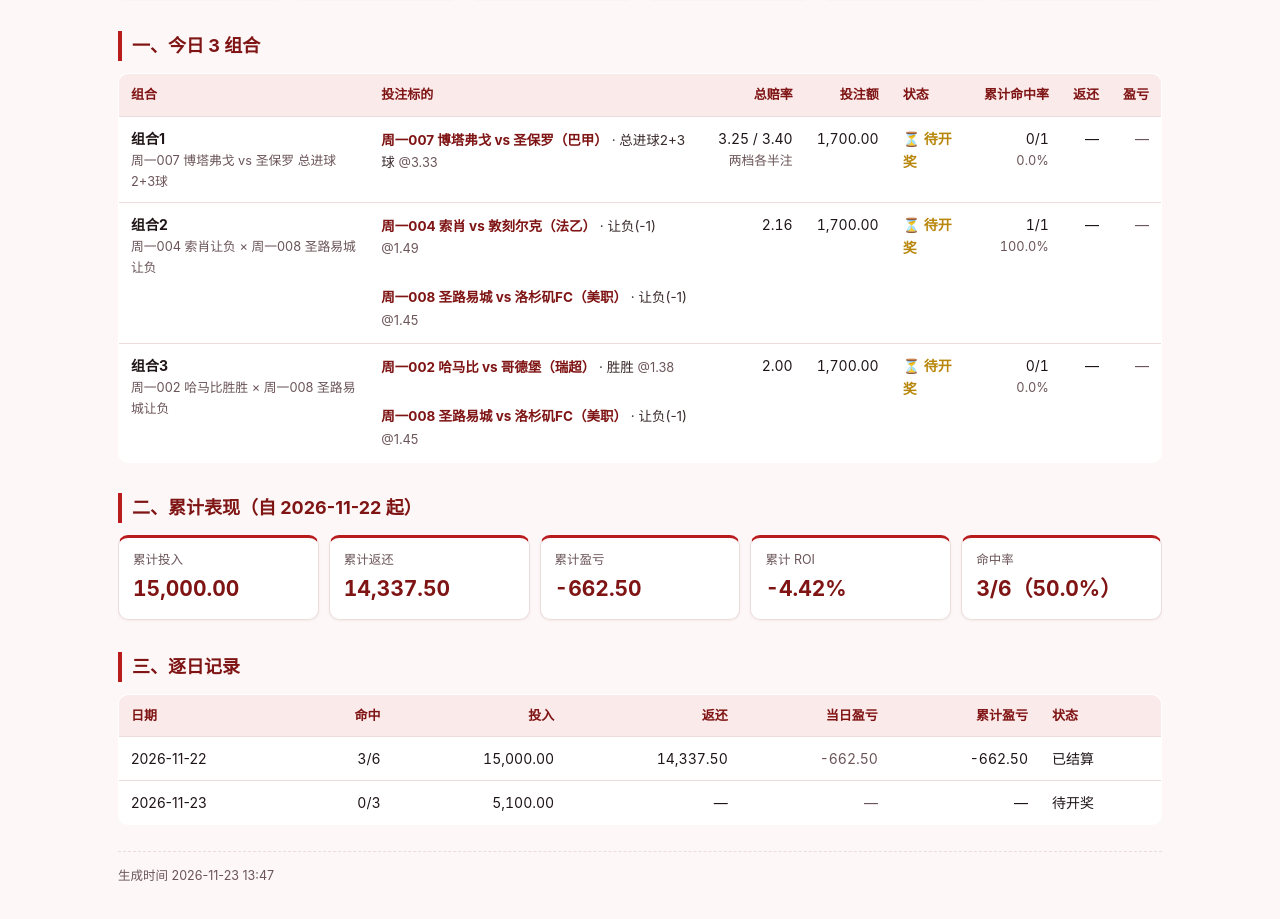
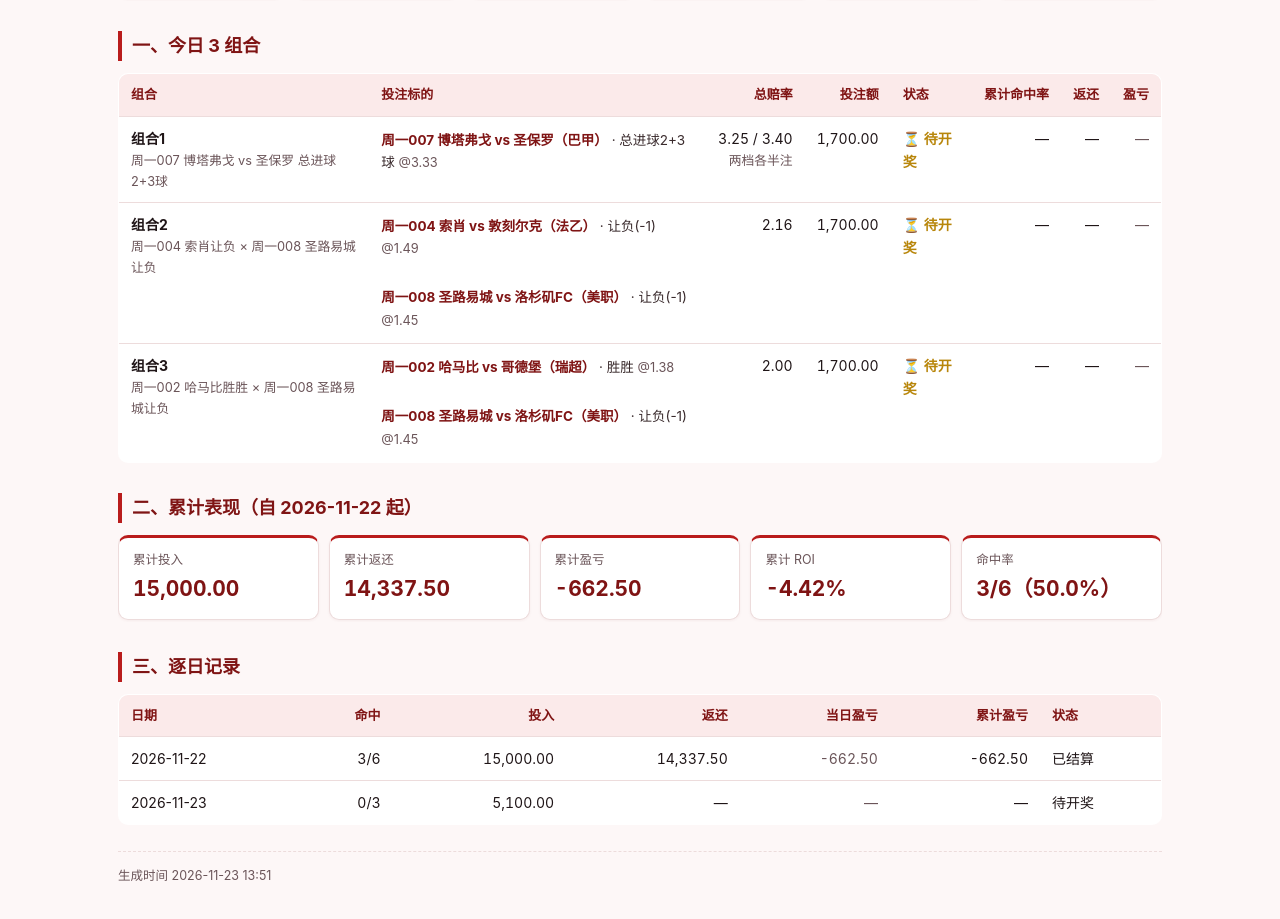
Before and after one commit to Michael-cell123/invest-report, a plain HTML site: page invest-2026-11-23.html in a window 1280 px wide. Shown: the part 241-1160 px from the top of the page. Drawn offline with Linux system fonts and the light colour scheme.

Commit message:
add invest-2026-11-23.html

```diff
--- a/invest-2026-11-23.html
+++ b/invest-2026-11-23.html
@@ -69,7 +69,7 @@ font-size:13px;color:#8a1f1f;margin:14px 0}
 <table>
 <tr><th>组合</th><th>投注标的</th><th class="num">总赔率</th><th class="num">投注额</th>
 <th>状态</th><th class="num">累计命中率</th><th class="num">返还</th><th class="num">盈亏</th></tr>
-<tr><td><b>组合1</b><div class="note">周一007 博塔弗戈 vs 圣保罗 总进球2+3球</div></td><td><div class="leg"><b>周一007 博塔弗戈 vs 圣保罗（巴甲）</b> · 总进球2+3球 <span class="note">@3.33</span></div></td><td class="num">3.25 / 3.40<div class="note">两档各半注</div></td><td class="num">1,700.00</td><td><span class="pending">⏳ 待开奖</span></td><td class="num">0/1<div class="note">0.0%</div></td><td class="num">—</td><td class="num miss">—</td></tr><tr><td><b>组合2</b><div class="note">周一004 索肖让负 × 周一008 圣路易城让负</div></td><td><div class="leg"><b>周一004 索肖 vs 敦刻尔克（法乙）</b> · 让负(-1) <span class="note">@1.49</span></div><br><div class="leg"><b>周一008 圣路易城 vs 洛杉矶FC（美职）</b> · 让负(-1) <span class="note">@1.45</span></div></td><td class="num">2.16</td><td class="num">1,700.00</td><td><span class="pending">⏳ 待开奖</span></td><td class="num">1/1<div class="note">100.0%</div></td><td class="num">—</td><td class="num miss">—</td></tr><tr><td><b>组合3</b><div class="note">周一002 哈马比胜胜 × 周一008 圣路易城让负</div></td><td><div class="leg"><b>周一002 哈马比 vs 哥德堡（瑞超）</b> · 胜胜 <span class="note">@1.38</span></div><br><div class="leg"><b>周一008 圣路易城 vs 洛杉矶FC（美职）</b> · 让负(-1) <span class="note">@1.45</span></div></td><td class="num">2.00</td><td class="num">1,700.00</td><td><span class="pending">⏳ 待开奖</span></td><td class="num">0/1<div class="note">0.0%</div></td><td class="num">—</td><td class="num miss">—</td></tr>
+<tr><td><b>组合1</b><div class="note">周一007 博塔弗戈 vs 圣保罗 总进球2+3球</div></td><td><div class="leg"><b>周一007 博塔弗戈 vs 圣保罗（巴甲）</b> · 总进球2+3球 <span class="note">@3.33</span></div></td><td class="num">3.25 / 3.40<div class="note">两档各半注</div></td><td class="num">1,700.00</td><td><span class="pending">⏳ 待开奖</span></td><td class="num">—</td><td class="num">—</td><td class="num miss">—</td></tr><tr><td><b>组合2</b><div class="note">周一004 索肖让负 × 周一008 圣路易城让负</div></td><td><div class="leg"><b>周一004 索肖 vs 敦刻尔克（法乙）</b> · 让负(-1) <span class="note">@1.49</span></div><br><div class="leg"><b>周一008 圣路易城 vs 洛杉矶FC（美职）</b> · 让负(-1) <span class="note">@1.45</span></div></td><td class="num">2.16</td><td class="num">1,700.00</td><td><span class="pending">⏳ 待开奖</span></td><td class="num">—</td><td class="num">—</td><td class="num miss">—</td></tr><tr><td><b>组合3</b><div class="note">周一002 哈马比胜胜 × 周一008 圣路易城让负</div></td><td><div class="leg"><b>周一002 哈马比 vs 哥德堡（瑞超）</b> · 胜胜 <span class="note">@1.38</span></div><br><div class="leg"><b>周一008 圣路易城 vs 洛杉矶FC（美职）</b> · 让负(-1) <span class="note">@1.45</span></div></td><td class="num">2.00</td><td class="num">1,700.00</td><td><span class="pending">⏳ 待开奖</span></td><td class="num">—</td><td class="num">—</td><td class="num miss">—</td></tr>
 </table>
 
 <h2>二、累计表现（自 2026-11-22 起）</h2>
@@ -88,5 +88,5 @@ font-size:13px;color:#8a1f1f;margin:14px 0}
 <tr><td>2026-11-22</td><td class="num">3/6</td><td class="num">15,000.00</td><td class="num">14,337.50</td><td class="num miss">-662.50</td><td class="num">-662.50</td><td>已结算</td></tr><tr><td>2026-11-23</td><td class="num">0/3</td><td class="num">5,100.00</td><td class="num">—</td><td class="num miss">—</td><td class="num">—</td><td>待开奖</td></tr>
 </table>
 
-<div class="footer">生成时间 2026-11-23 13:47</div>
+<div class="footer">生成时间 2026-11-23 13:51</div>
 </div></body></html>
```
